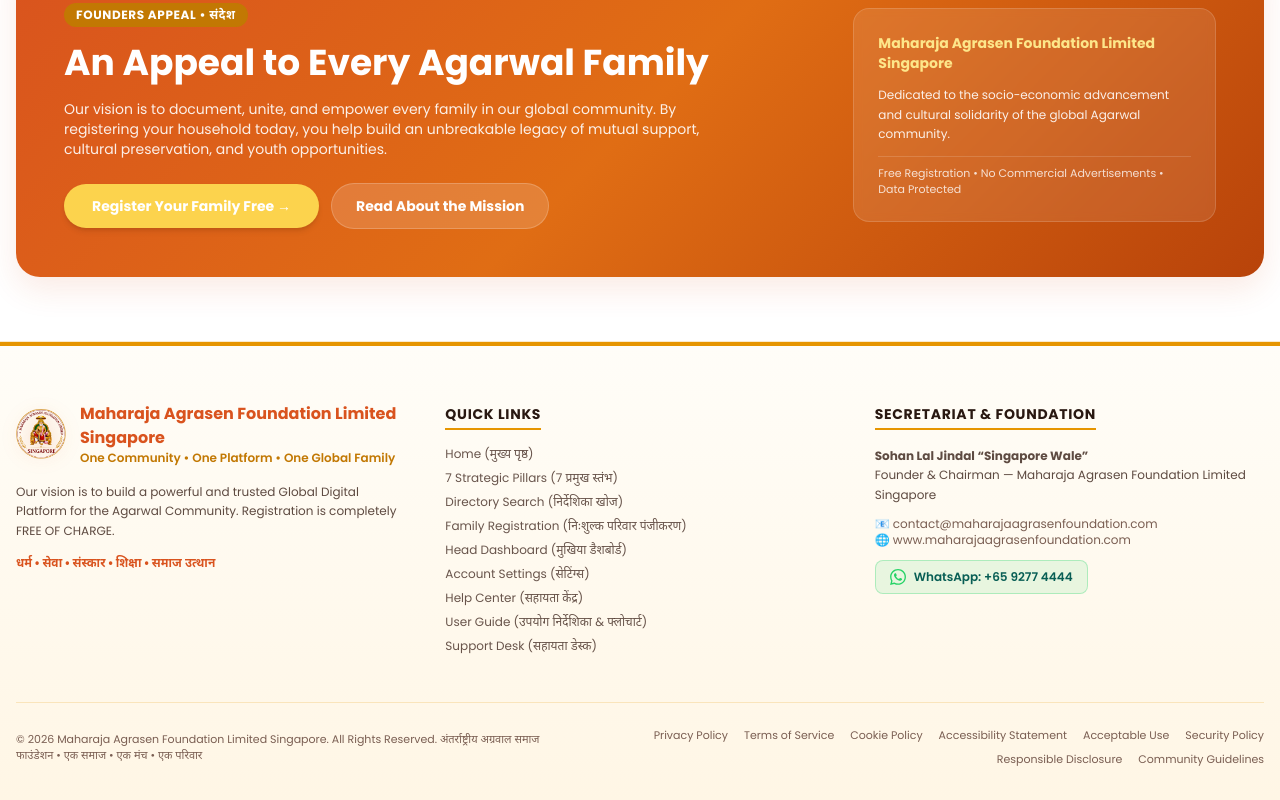
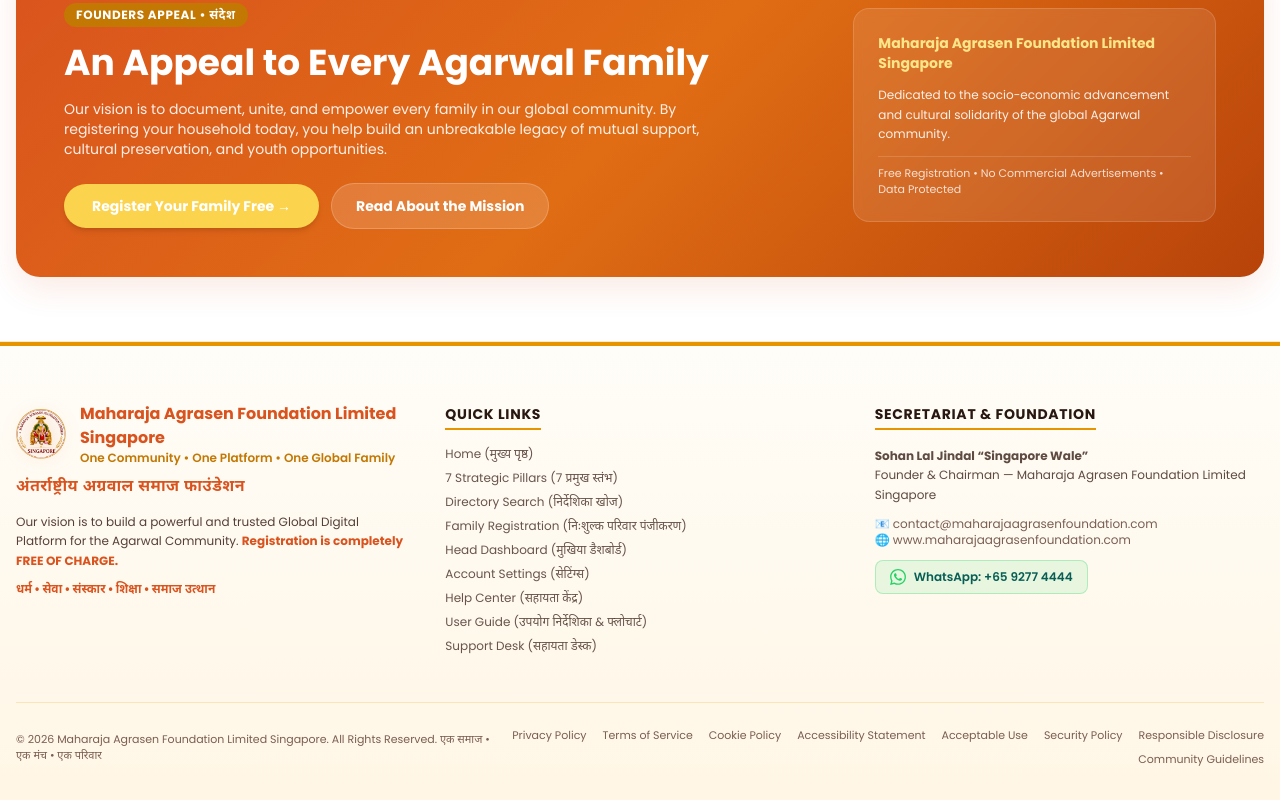
Before and after one commit to AayushM0/agrawal-web, a Next.js app: page / in a window 1280 px wide. Shown: the part 2527-3327 px from the top of the page. Built offline with nearby package versions, Linux system fonts and the light colour scheme; no server answers; the database is empty.

Commit message:
style(footer): place Devanagari foundation title below logo and emphasize free registration in bold

```diff
--- a/src/components/layout/MainFooter.tsx
+++ b/src/components/layout/MainFooter.tsx
@@ -29,8 +29,12 @@ export default function MainFooter() {
                 </p>
               </div>
             </div>
+            <p className="text-xs sm:text-sm font-bold text-brand-primary font-devanagari tracking-wide">
+              अंतर्राष्ट्रीय अग्रवाल समाज फाउंडेशन
+            </p>
             <p className="text-xs text-body-text/80 leading-relaxed">
-              Connecting Agarwal families globally under one trusted, verified lineage directory. Free forever for every family.
+              Connecting Agarwal families globally under one trusted, verified lineage directory.{" "}
+              <strong className="font-extrabold text-brand-primary">Free forever for every family.</strong>
             </p>
           </div>
 
@@ -98,7 +102,7 @@ export default function MainFooter() {
         <div className="pt-6 flex flex-col sm:flex-row items-center justify-between gap-3 text-xs text-body-muted">
           <p>© 2026 Maharaja Agrasen Foundation Limited Singapore. All rights reserved.</p>
           <p className="font-devanagari text-[11px] text-brand-primary font-bold">
-            अंतर्राष्ट्रीय अग्रवाल समाज फाउंडेशन • एक समाज • एक मंच • एक परिवार
+            एक समाज • एक मंच • एक परिवार
           </p>
         </div>
       </div>
--- a/src/components/layout/RoyalFooter.tsx
+++ b/src/components/layout/RoyalFooter.tsx
@@ -12,7 +12,7 @@ export default function RoyalFooter() {
       <div className="max-w-7xl mx-auto px-4 pt-14 pb-8">
         <div className="grid grid-cols-1 md:grid-cols-3 gap-10 pb-12 border-b border-brand-accent/20">
           <div>
-            <div className="flex items-center gap-3.5 mb-4">
+            <div className="flex items-center gap-3.5 mb-2.5">
               <Image
                 src="/images/logo-transparent.png"
                 alt="Maharaja Agrasen Foundation Limited Singapore Logo"
@@ -27,8 +27,14 @@ export default function RoyalFooter() {
                 <p className="text-xs text-brand-gold font-semibold">One Community • One Platform • One Global Family</p>
               </div>
             </div>
-            <p className="text-xs leading-relaxed text-body-text/85 mb-4">
-              Our vision is to build a powerful and trusted Global Digital Platform for the Agarwal Community. Registration is completely FREE OF CHARGE.
+            <p className="text-sm sm:text-base font-bold text-brand-primary font-devanagari tracking-wide mb-3">
+              अंतर्राष्ट्रीय अग्रवाल समाज फाउंडेशन
+            </p>
+            <p className="text-xs leading-relaxed text-body-text/90 mb-3">
+              Our vision is to build a powerful and trusted Global Digital Platform for the Agarwal Community.{" "}
+              <strong className="font-extrabold text-brand-primary">
+                Registration is completely FREE OF CHARGE.
+              </strong>
             </p>
             <p className="text-xs font-bold text-brand-primary font-devanagari">
               धर्म • सेवा • संस्कार • शिक्षा • समाज उत्थान
@@ -120,7 +126,7 @@ export default function RoyalFooter() {
         </div>
 
         <div className="pt-6 flex flex-col sm:flex-row items-center justify-between gap-4 text-[11px] text-body-muted">
-          <p>© 2026 Maharaja Agrasen Foundation Limited Singapore. All Rights Reserved. अंतर्राष्ट्रीय अग्रवाल समाज फाउंडेशन • एक समाज • एक मंच • एक परिवार</p>
+          <p>© 2026 Maharaja Agrasen Foundation Limited Singapore. All Rights Reserved. एक समाज • एक मंच • एक परिवार</p>
           <div className="flex flex-wrap gap-x-4 gap-y-2 font-medium justify-center sm:justify-end">
             <Link href="/privacy" className="hover:text-brand-primary transition-colors">Privacy Policy</Link>
             <Link href="/terms" className="hover:text-brand-primary transition-colors">Terms of Service</Link>
```
